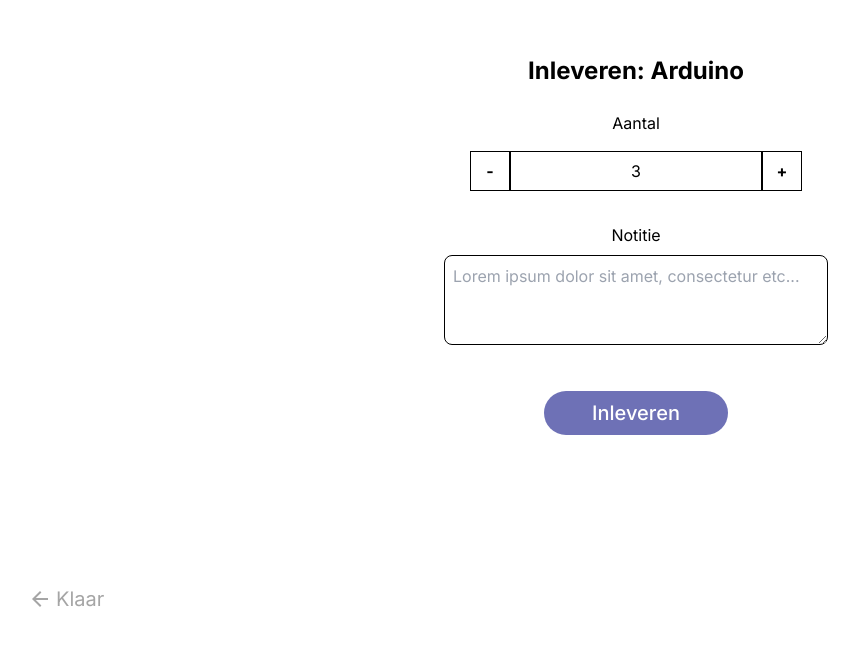
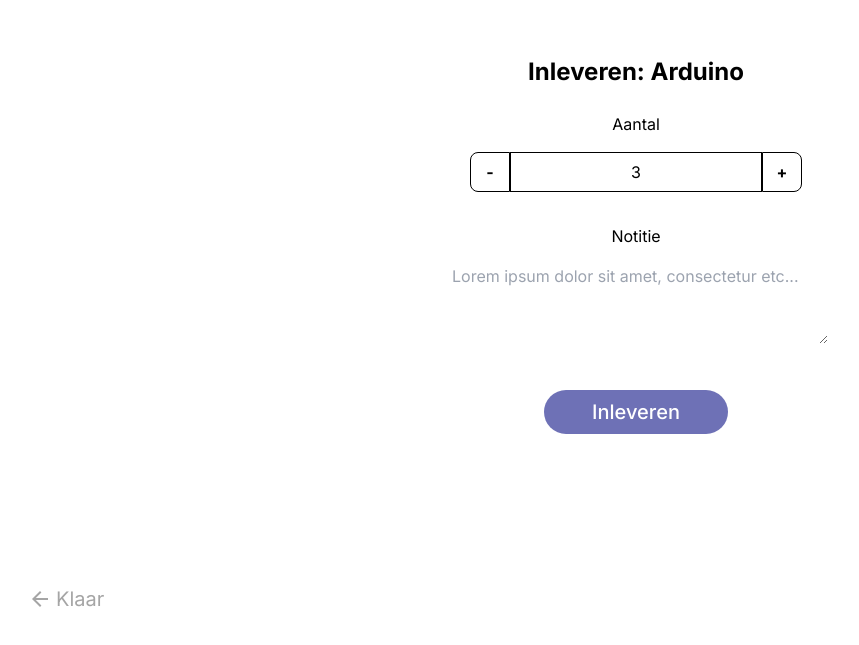
Before and after one commit to Sintayu-de-Kuiper/inventory-management-system, a Next.js app: page /return/1 in a window 1280 px wide. Shown: the part 155-800 px from the top of the page, without its empty margins (4-863 px from the left). Built offline with nearby package versions, Linux system fonts and the light colour scheme.

Commit message:
Update page.tsx

```diff
--- a/src/app/return/[id]/page.tsx
+++ b/src/app/return/[id]/page.tsx
@@ -28,7 +28,7 @@
           <div className="relative clear-both my-4 flex items-center justify-center">
             <button
               onClick={handleDecrease}
-              className="bg-gray-200 border-gray-200 hover:bg-gray-300 h-10 w-10 border p-0 font-bold transition-all duration-300 ease-in-out focus:outline-none"
+              className="bg-gray-200 rounded-l-lg border-gray-200 hover:bg-gray-300 h-10 w-10 border p-0 font-bold transition-all duration-300 ease-in-out focus:outline-none"
             >
               -
             </button>
@@ -41,7 +41,7 @@
             />
             <button
               onClick={handleIncrease}
-              className="bg-gray-200 border-gray-200 hover:bg-gray-300 -left-2 h-10 w-10 border p-0 font-bold transition-all duration-300 ease-in-out focus:outline-none"
+              className="bg-gray-200 rounded-r-lg border-gray-200 hover:bg-gray-300 -left-2 h-10 w-10 border p-0 font-bold transition-all duration-300 ease-in-out focus:outline-none"
             >
               +
             </button>
@@ -54,7 +54,7 @@
           <textarea
             id="note"
             rows={3}
-            className="border-gray-300 w-full rounded-lg border p-2 focus:outline-none"
+            className=" w-full rounded-lg  p-2 focus:outline-none"
             placeholder="Lorem ipsum dolor sit amet, consectetur etc..."
           ></textarea>
         </div>
```
